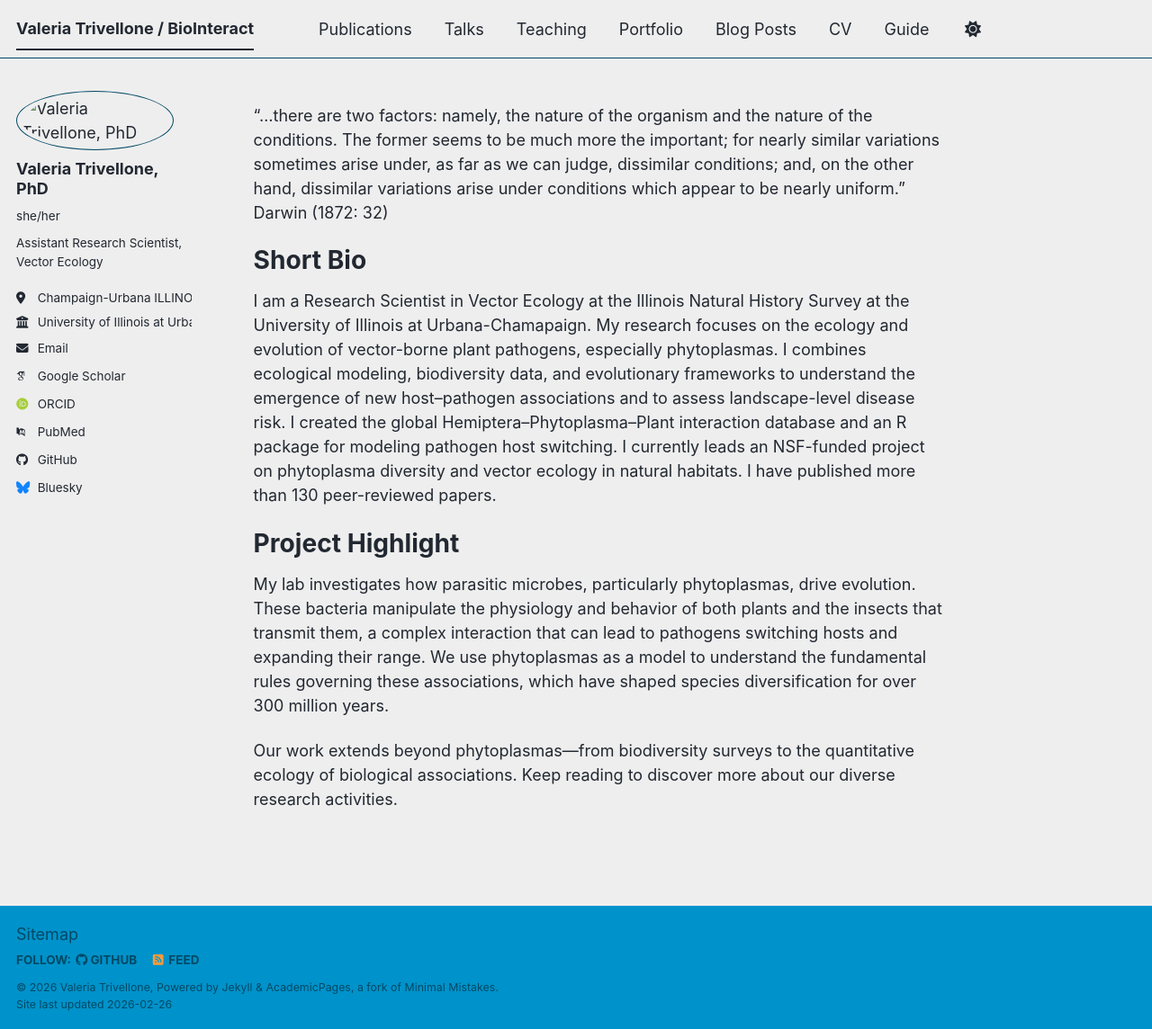
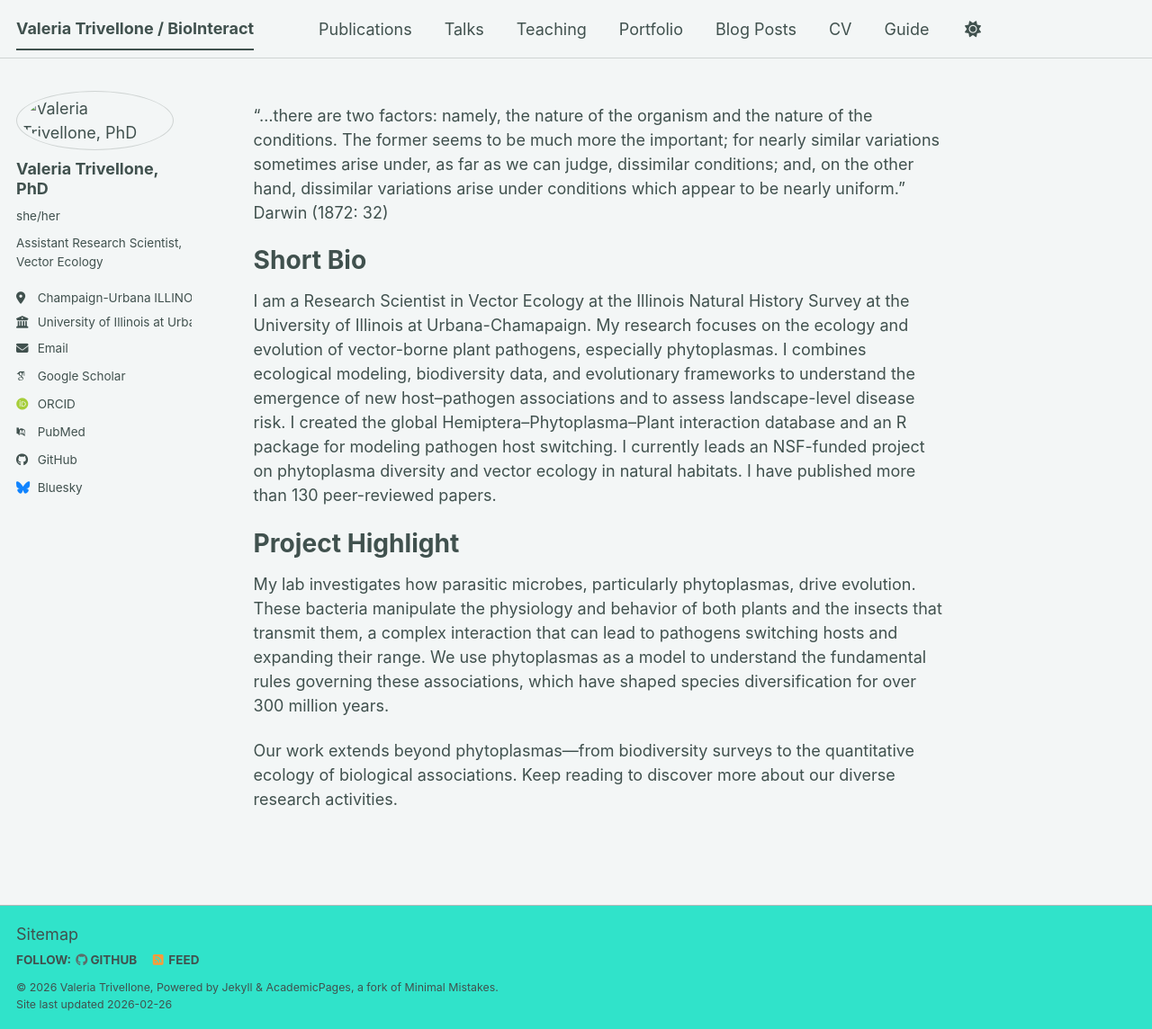
Before and after one commit to valeriatrivellone/valeriatrivellone.github.io, a Jekyll site: the page built from _pages/about.md, in a window 1280 px wide and 1144 px high. Shown: the whole window at 90% size. Built offline with Jekyll 4.4.1, drawn with Linux system fonts in a browser that asks for light colours; some web fonts are replaced; a script bundle is joined from its source files by our own code; library files that are not in the unit come from our copies.

Commit message:
Update _config.yml

```diff
--- a/_config.yml
+++ b/_config.yml
@@ -8,7 +8,7 @@
 
 # Basic Site Settings
 locale                   : "en-US"
-site_theme               : "air" # The available themes options are "default", "air", "sunrise", "mint", "dirt" and "contrast"
+site_theme               : "mint" # The available themes options are "default", "air", "sunrise", "mint", "dirt" and "contrast"
 title                    : "Valeria Trivellone / BioInteract"
 title_separator          : "-"
 name                     : &name "Valeria Trivellone"
@@ -16,7 +16,7 @@ description              : &description "The Trivellone BioInteract Lab at the U
 url                      : https://valeriatrivellone.github.io # The base hostname & protocol for your site e.g. "https://[your GitHub username].github.io",
                                                            # or if you already have some other page hosted on Github then use "https://[your GitHub username].github.io/[Your Repo Name]"
 baseurl                  : "" # the subpath of your site, e.g. "/blog"
-repository               : "academicpages/academicpages.github.io"
+repository               : "valeriatrivellone/valeriatrivellone.github.io"
 
 # Site Author - The following control what appear as part of the author content on the side bar.
 #               If a field is blank the icon and link will not appear, otherwise it will be shown.
```
